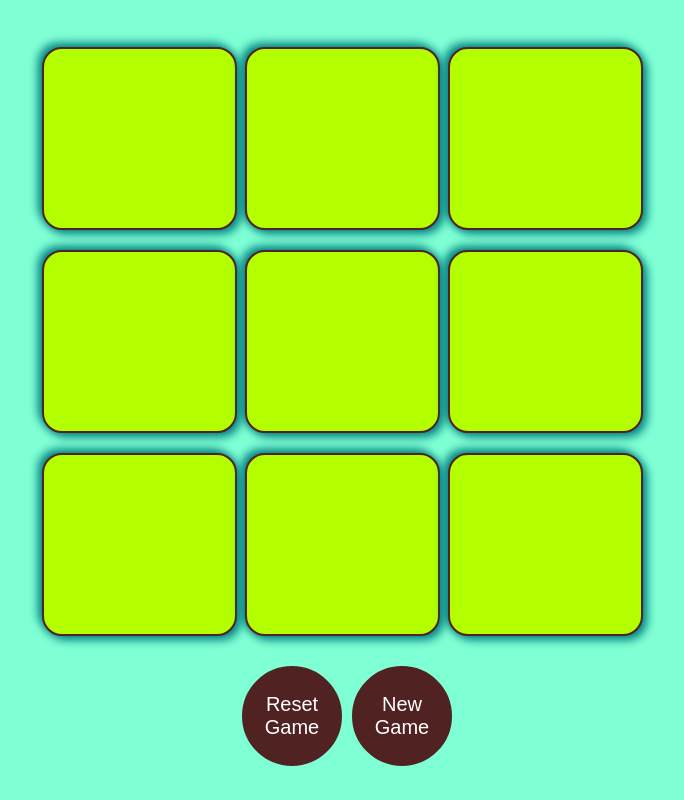
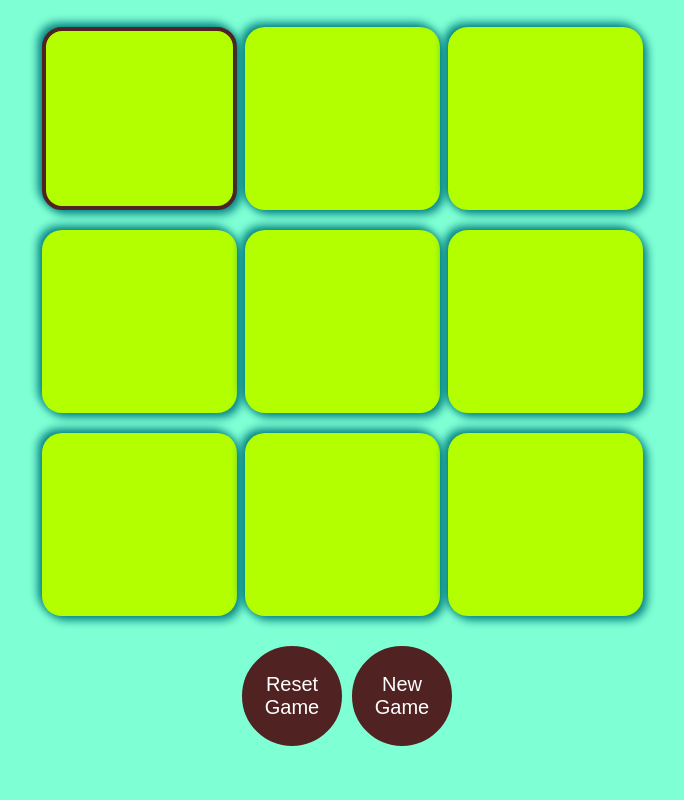
Before and after one commit to Sourav-Naik/Tic-tac-toe-game, a plain HTML site: page index.html in a window 1280 px wide. In both pictures the pointer is over the button 437 px from the left and 251 px from the top of the page. Shown: the part 113-913 px from the top of the page, without its empty margins (298-982 px from the left). Drawn offline with Linux system fonts and the light colour scheme.

Commit message:
boxhovereffect q

```diff
--- a/style.css
+++ b/style.css
@@ -44,7 +44,6 @@ h1{
     min-height: 250px ;
     max-width:609px;
     max-height: 609px;
-    margin: 20px;
     flex-wrap: wrap;
     display: flex;
     position: relative;
@@ -69,12 +68,18 @@ h1{
     justify-content: space-evenly;
     flex-shrink: 1;
     flex-grow: 1;
+    border: none;
+}
+
+.box:hover{
+    border:4px solid #512222;
 }
 
 #btnHolder{
     display: flex;
     flex-shrink: 1;
     flex-grow: 2;
+     margin: 20px;
 }
 
 #winner{
```
